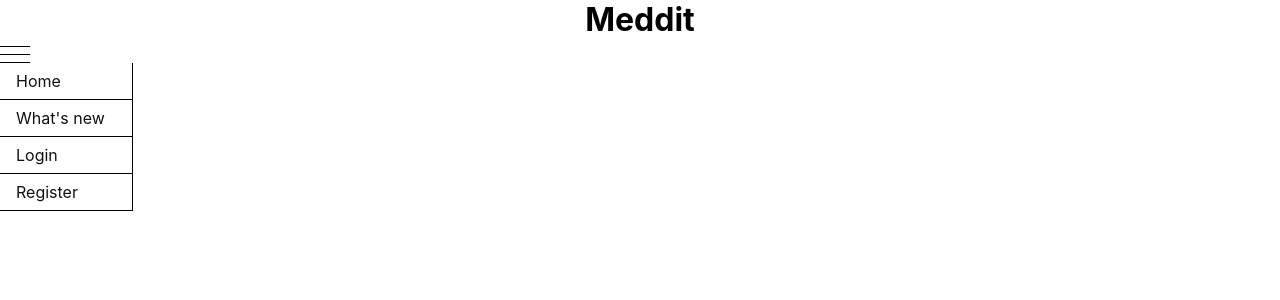
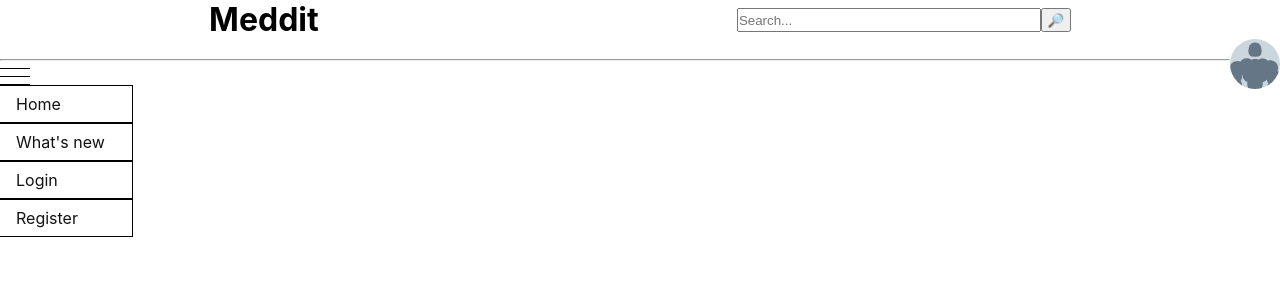
Before and after one commit to KoussayDhifi/Meddit, a React (Create React App) app: page / in a window 1280 px wide. Shown: the top 300 px of the page. Built offline with nearby package versions, Linux system fonts and the light colour scheme.

Commit message:
Almost Done with NavBar (I need to make a login system for protected routes)

```diff
--- a/src/Components/navBar/navBar.css
+++ b/src/Components/navBar/navBar.css
@@ -4,16 +4,60 @@
   padding: 0;
 }
 
-.BrandName
+  .BrandSearch
 {
-  text-align: center;
+  display: flex;
+  justify-content: space-around;
 }
 
+
+.Search input[type="text"]
+{
+  width: 300px;
+  height: 20px;
+}
+
+.Search input[type="button"]
+{
+  height: 24px;
+  width: 30px;
+}
+
+.Search input[type="button"]:hover
+{
+  cursor: pointer;
+
+}
+
+
+.Search
+{
+  padding-top: 0.5em;
+}
 
 nav
 {
   display: block;
 }
+
+.profile-edit .pfp
+{
+  height: 50px;
+  border-radius: 50%;
+  float: right;
+}
+
+.pfp:hover
+{
+  cursor: pointer;
+  opacity: 0.9;
+}
+
+.profile-edit .list-of-edits
+{
+  float: right;
+}
+
 
 li a
 {
@@ -24,6 +68,7 @@ li a
   width: 100px;
   border-bottom: 0.5px black solid;
   border-right: 0.5px black solid;
+  border-top: 0.5px black solid;
   color:#121212;
 }
 
@@ -46,6 +91,17 @@ li a:hover {
   animation-name: hover;
   animation-duration: 0.5s;
 }
+ul
+{
+  animation-name: appear;
+  animation-duration: 1s;
+  animation-iteration-count: 1;
+}
+
+.humburger:hover
+{
+  cursor: pointer;
+}
 
 /*Animations*/
 
@@ -53,3 +109,8 @@ li a:hover {
   from {color:black;background-color: white}
   to {color:#FFFFFF;background-color: gray}
 }
+
+@keyframes appear {
+  from {opacity: 0}
+  to {opacity: 1}
+}
--- a/src/Components/navBar/navBar.js
+++ b/src/Components/navBar/navBar.js
@@ -2,8 +2,11 @@ import './navBar.css';
 import {useState} from 'react';
 
 const NavBar = () => {
-  const [navBarStatus,setNavaBarStatus] = useState(false);
+  //States
+  const [navBarStatus,setNavaBarStatus] = useState(true);
+  const [search,setSearch] = useState("");
 
+  //Functions for handling
   const handleBurgerClick = () => {
     if (navBarStatus)
     {
@@ -15,9 +18,29 @@ const NavBar = () => {
     }
   }
 
+  const handleSearch = (e) => {
+    setSearch(e.target.value);
+  }
+
+
+
+
+
+  //The Page
   return (
     <div className="NavBar">
-      <h1 className="BrandName">Meddit</h1>
+      <div className="BrandSearch">
+        <h1 className="BrandName">Meddit</h1>
+        <div className="Search">
+          <input type="text" placeholder="Search..." value={search} onChange={handleSearch}/>
+          <input type="button" value="🔎"/>
+        </div>
+      </div>
+      <div className="profile-edit">
+        <img src="/Pfps/default.jpg" className="pfp"/>
+      </div>
+      <br/>
+      <hr/>
       <div className="humburger" id="humburger" onClick={handleBurgerClick}>
         <span></span>
         <span></span>
```
Also changed, not shown: public/Pfps/default.jpg (added).
